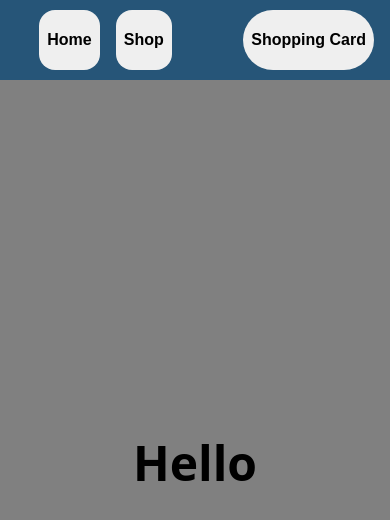
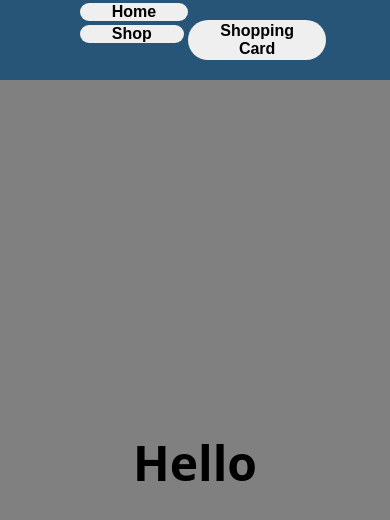
Before and after one commit to BlockchainLover2/Shopping-Cart, a React (Vite) app: page / in a window 390 px wide. Shown: the top 520 px of the page. Built offline with nearby package versions, Linux system fonts and the light colour scheme; no server answers.

Commit message:
Safari Fix

```diff
--- a/src/App.css
+++ b/src/App.css
@@ -127,7 +127,7 @@ h1 {
 
 
 .button-group {
-    display: flex;
+  /*  display: flex;
     justify-content: center;
 
     button {
@@ -136,6 +136,8 @@ h1 {
         border: none;
         border-radius: 1rem;
     }
+
+   */
 }
 
 @keyframes purchase-dialog {
@@ -231,13 +233,13 @@ nav {
     z-index: 1;
 }
 
-nav > .button-group {
+/*nav > .button-group {
     display: flex;
     gap: 1rem;
     position: absolute;
     justify-self: center;
     align-self: center;
-}
+*/
 
 nav > .button-container {
     padding-right: 3rem;
@@ -449,7 +451,7 @@ nav > button {
     .navbar {
         grid-template-columns: 1fr 1fr;
         padding: 0 1rem;
-        > .button-group {
+        > /*.button-group {
             position: static;
             height: 75%;
             min-width: 0;
@@ -459,7 +461,7 @@ nav > button {
                     height: 100%;
                 }
             }
-        }
+        }*/
         >.button-container{
             padding: 0;
             position: static;
```
